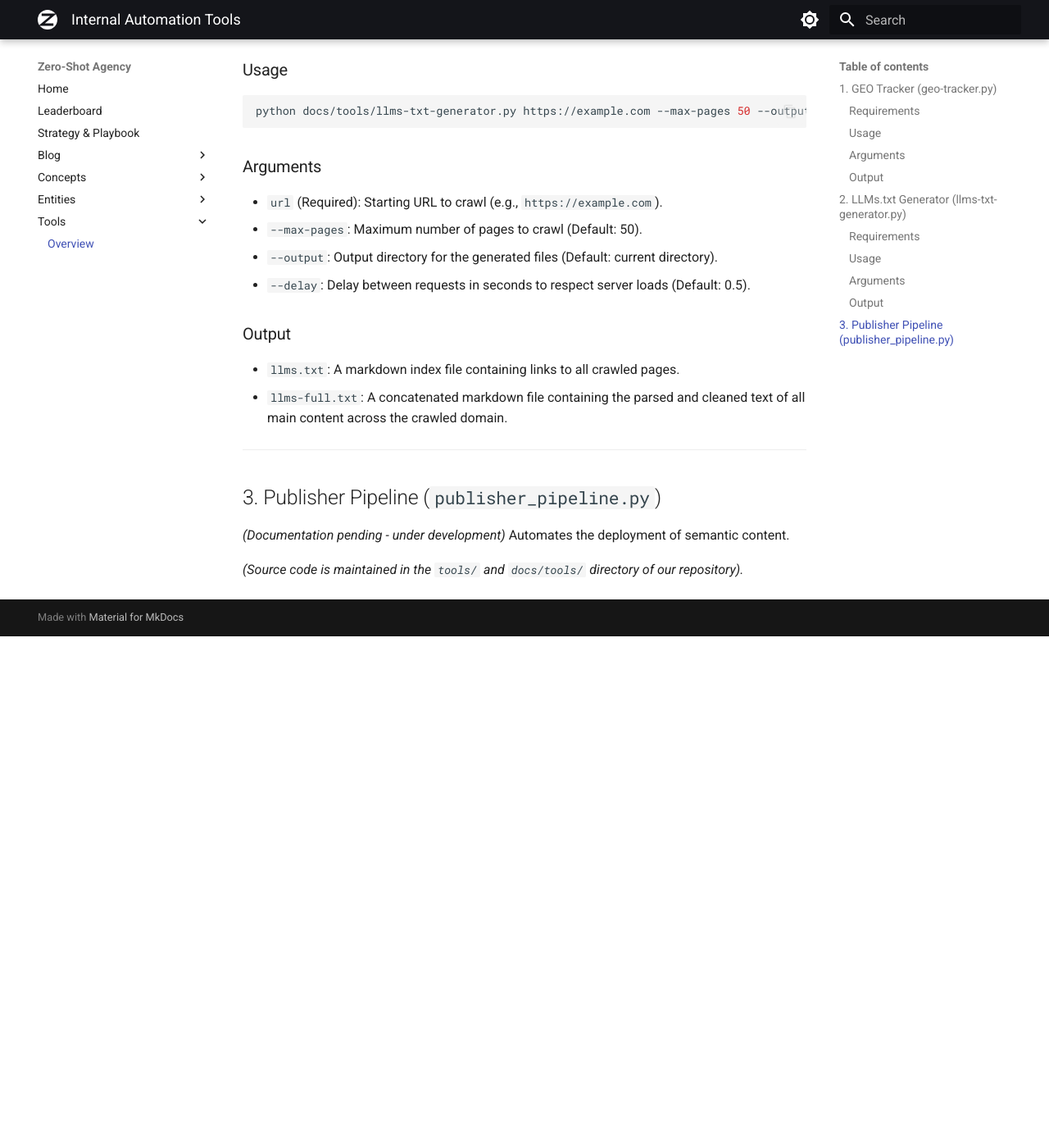
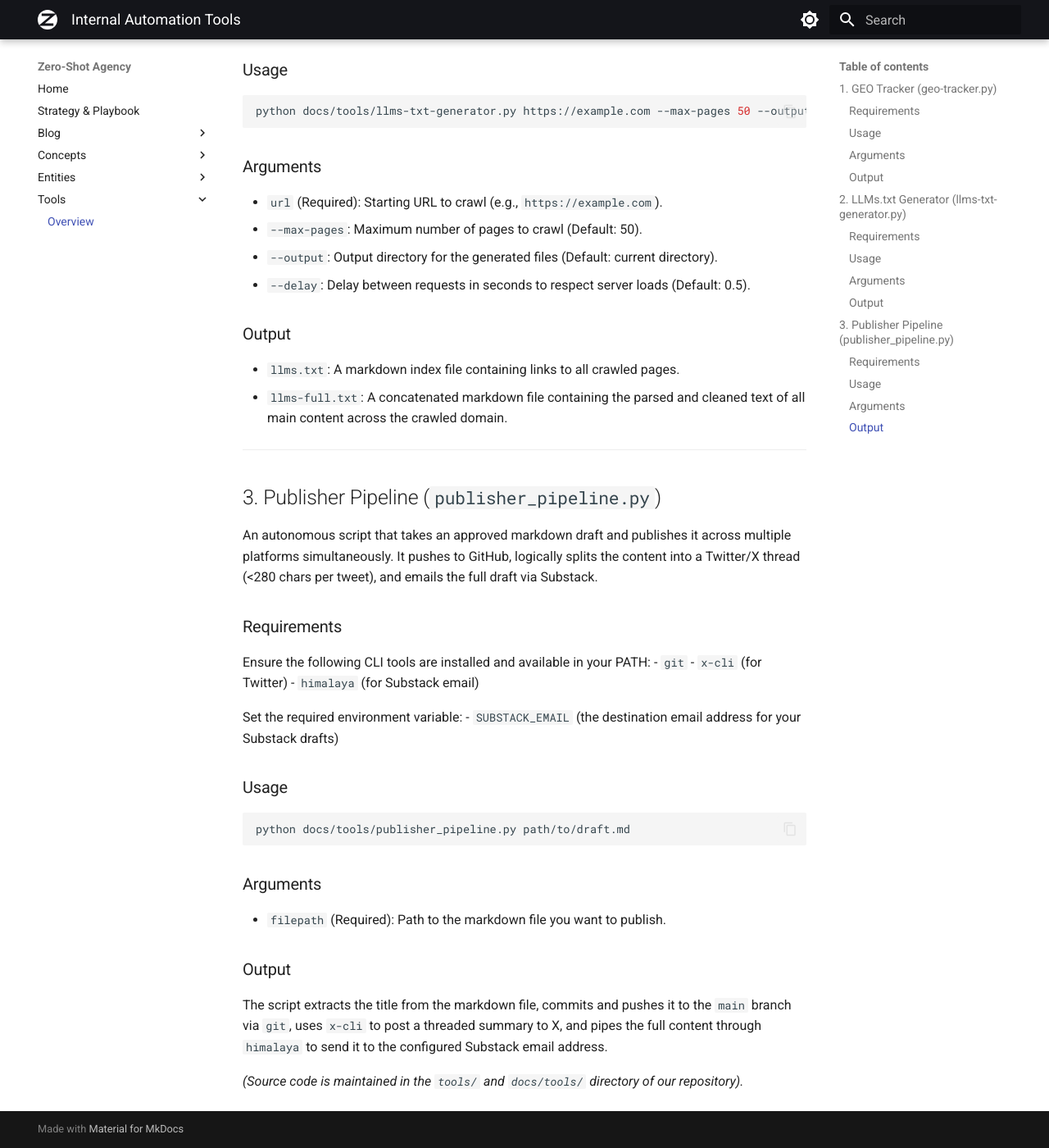
Before and after one commit to drewsmith-uk/zero-shot-agency, an MkDocs documentation site: the page built from docs/tools/index.md, in a window 1280 px wide and 1400 px high, scrolled down 1335 px. Shown: the whole window at 82% size. Built offline with MkDocs 1.6.1 and Material for MkDocs 9.7.7, drawn with Linux system fonts in a browser that asks for light colours; before the commit the page ends 2111 px from its top, so only the background shows below that.

Commit message:
fix: Website audit UI and content updates\n\n- Hid Leaderboard from public navigation pending API key setup\n- Enabled pymdownx.tasklist in MkDocs for Strategy page checkboxes\n- Replaced 'Documentation pending' on Tools page with Publisher Pipeline docs\n- Bolding formatting added to Homepage Glossary terms

````diff
--- a/docs/tools/index.md
+++ b/docs/tools/index.md
@@ -72,7 +72,26 @@ python docs/tools/llms-txt-generator.py https://example.com --max-pages 50 --out
 
 ## 3. Publisher Pipeline (`publisher_pipeline.py`)
 
-*(Documentation pending - under development)*
-Automates the deployment of semantic content.
+An autonomous script that takes an approved markdown draft and publishes it across multiple platforms simultaneously. It pushes to GitHub, logically splits the content into a Twitter/X thread (<280 chars per tweet), and emails the full draft via Substack.
+
+### Requirements
+Ensure the following CLI tools are installed and available in your PATH:
+- `git`
+- `x-cli` (for Twitter)
+- `himalaya` (for Substack email)
+
+Set the required environment variable:
+- `SUBSTACK_EMAIL` (the destination email address for your Substack drafts)
+
+### Usage
+```bash
+python docs/tools/publisher_pipeline.py path/to/draft.md
+```
+
+### Arguments
+- `filepath` (Required): Path to the markdown file you want to publish.
+
+### Output
+The script extracts the title from the markdown file, commits and pushes it to the `main` branch via `git`, uses `x-cli` to post a threaded summary to X, and pipes the full content through `himalaya` to send it to the configured Substack email address.
 
 *(Source code is maintained in the `tools/` and `docs/tools/` directory of our repository).*
--- a/mkdocs.yml
+++ b/mkdocs.yml
@@ -56,10 +56,12 @@ markdown_extensions:
   - def_list
   - attr_list
   - meta
+  - pymdownx.tasklist:
+      custom_checkbox: true
 
 nav:
   - Home: index.md
-  - Leaderboard: leaderboard.md
+#  - Leaderboard: leaderboard.md
   - Strategy & Playbook: strategy.md
   - Blog:
     - blog/index.md
````
Also changed, not shown: docs/entities/geo-tracker.md (+2 -2 lines), docs/index.md (+3 -3 lines), index.md (+0 -1 lines).
